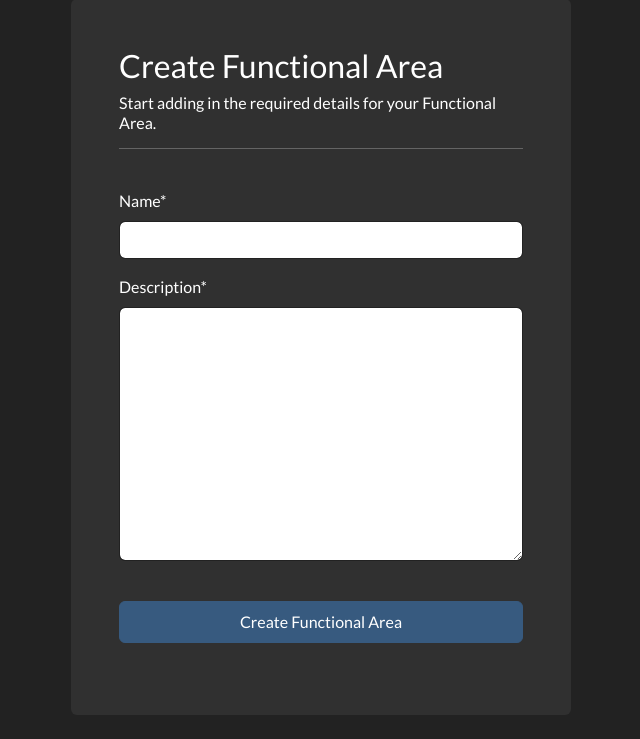
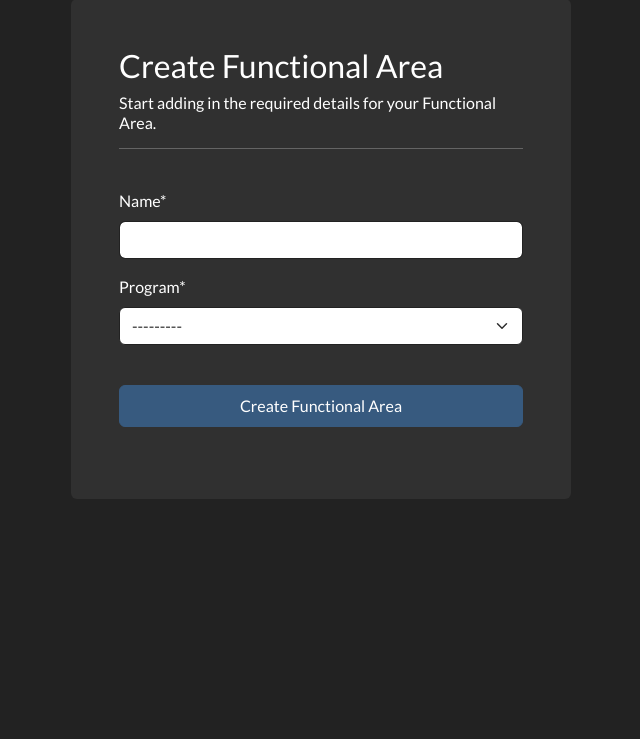
Before and after one commit to venkatasaikarthikeya/bughound-bug-tracker, a Django app: page /create_functionalarea in a window 1280 px wide. Shown: the part 97-836 px from the top of the page, without its empty margins (319-959 px from the left). After the commit the page ends 596 px from the top, so only its background shows below. Run offline with Django 5.2, Linux system fonts and the light colour scheme; a user stored in the database is signed in; tables that the repository leaves empty hold one stand-in row (values such as "Sample post"); some libraries are stand-ins or nearby versions.

Commit message:
added program as FK to functional area

```diff
--- a/webapp/forms.py
+++ b/webapp/forms.py
@@ -46,18 +46,22 @@ class UpdateProgramForm(forms.ModelForm):
 
 # Create a Functional Area
 class CreateFunctionalAreaForm(forms.ModelForm):
+    name = forms.CharField(widget=TextInput(), required=True)
+    program = forms.ModelChoiceField(queryset=Program.objects.all(), required=True)
 
     class Meta:
         model = FunctionalArea
-        fields = ['name', 'description']
+        fields = ['name', 'program']
 
 
 # Update a Functional Area
 class UpdateFunctionalAreaForm(forms.ModelForm):
+    name = forms.CharField(widget=TextInput(), required=True)
+    program = forms.ModelChoiceField(queryset=Program.objects.all(), required=True)
 
     class Meta:
         model = FunctionalArea
-        fields = ['name', 'description']
+        fields = ['name', 'program']
 
 
 # Create an Employee
--- a/webapp/models.py
+++ b/webapp/models.py
@@ -74,10 +74,10 @@ class FunctionalArea(models.Model):
 
     name = models.CharField(max_length=100)
 
-    description = models.TextField()
+    program = models.ForeignKey(Program, on_delete=models.CASCADE, blank=True, null=True)
 
     def __str__(self):
-        return self.name
+        return self.program.name + '-' + self.name
 
 # Entity: Employee
 class Employee(models.Model):
--- a/webapp/templates/webapp/functionalarea_list.html
+++ b/webapp/templates/webapp/functionalarea_list.html
@@ -20,7 +20,7 @@
 
                 <!--<th scope="col"> ID </th>-->
                 <th scope="col"> NAME </th>
-                <th scope="col"> DESCRIPTION </th>
+                <th scope="col"> PROGRAM </th>
 
                 <th scope="col"> VIEW </th>
 
@@ -37,7 +37,7 @@
             <tr>
                 <!--<td> {{program.id}} </td>-->
                 <td> {{functionalArea.name}} </td>
-                <td> {{functionalArea.description}} </td>
+                <td> {{functionalArea.program.name}} </td>
 
                 <td> <a href="{% url 'functionalarea' functionalArea.id %}"> <i class="fa fa-eye" aria-hidden="true"> </i>  </a> </td>
 
--- a/webapp/templates/webapp/view_functionalarea.html
+++ b/webapp/templates/webapp/view_functionalarea.html
@@ -12,7 +12,7 @@
 
             {{functionalArea.name}}
 
-            {{functionalArea.description}}
+            {{functionalArea.program.name}}
 
         </strong>
 
@@ -24,7 +24,7 @@
 
             <p> <strong> NAME:  </strong> {{functionalArea.name}} </p>
 
-            <p> <strong> DESCRIPTION:  </strong> {{functionalArea.description}} </p>
+            <p> <strong> PROGRAM:  </strong> {{functionalArea.program.name}} </p>
 
         </div>
 
```
Also changed, not shown: webapp/migrations/0007_remove_functionalarea_description_and_more.py (added).
